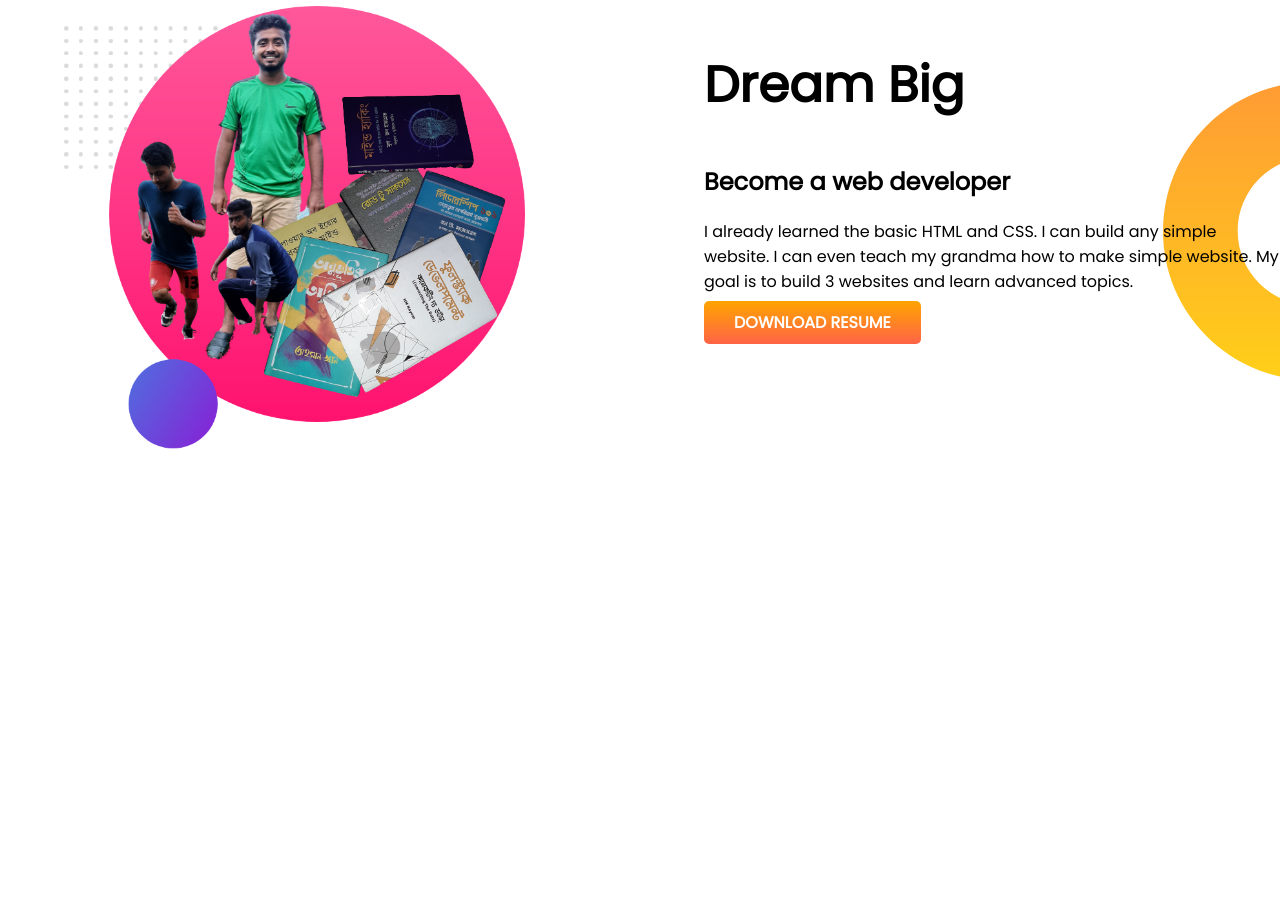
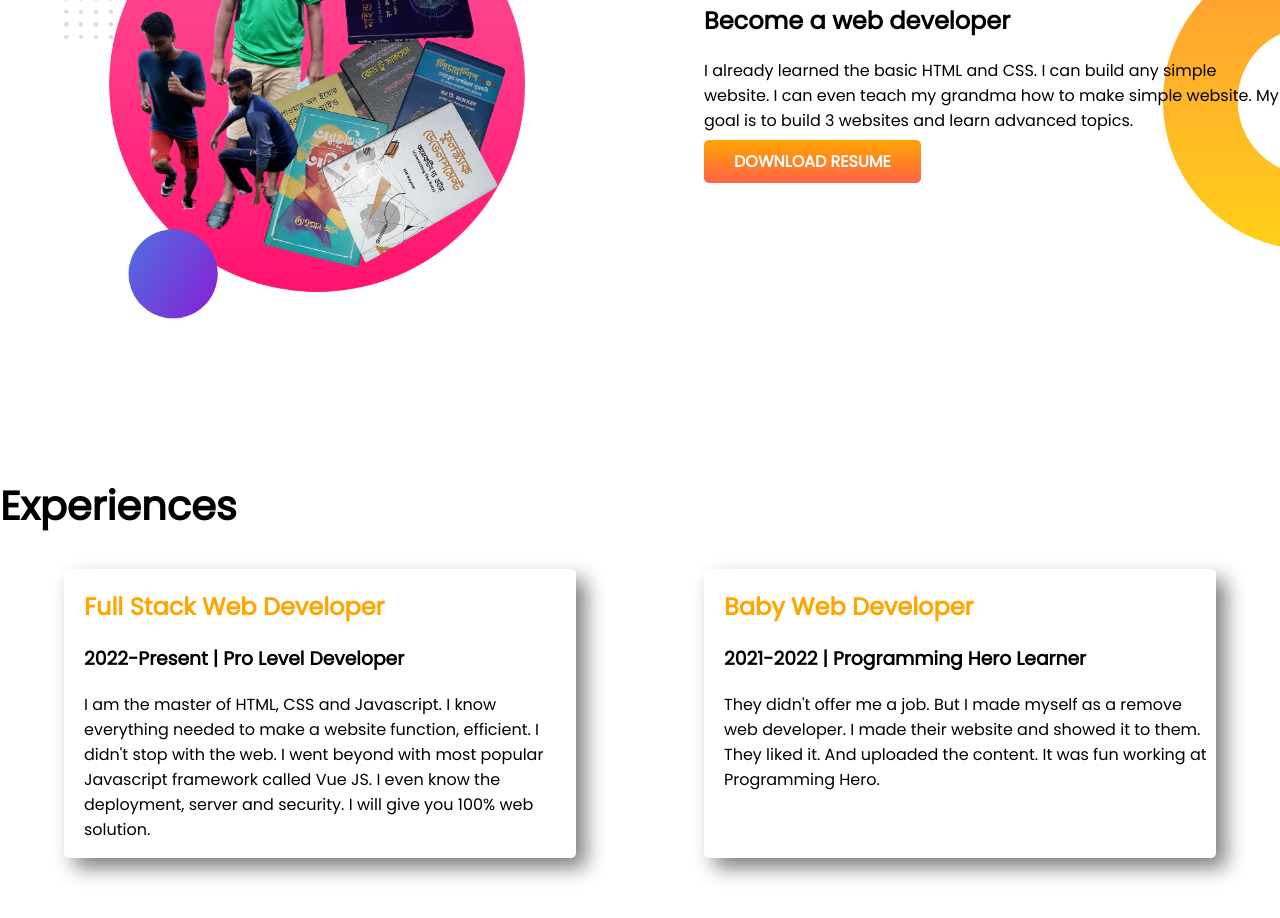
Before and after one commit to sujanshaikh369/developer-portfolio, a plain HTML site: page index.html in a window 1280 px wide. Shown: the part 832-1750 px from the top of the page. Before the commit the page ends 1438 px from the top, so only its background shows below. Drawn offline with Linux system fonts and the light colour scheme.

Commit message:
Experiences Added

```diff
--- a/index.html
+++ b/index.html
@@ -14,7 +14,7 @@
 
 <body>
     <!--The header Secction-->
-    <section class="top-banner">
+    <section class="top-banner flexible-section">
         <div class="half-width">
             <h1>Welcome To</h1>
             <h1><span class="orange-color">Md. Sujan Shaikh</span> World!</h1>
@@ -35,8 +35,8 @@
         </div>
     </section>
 
-    <!--The Middle Secction-->
-    <section class="dream-big">
+    <!--The Big Dream Secction-->
+    <section class="dream-big flexible-section">
         <div class="half-width">
             <img src="images/mix_bg.png" alt="">
         </div>
@@ -51,6 +51,32 @@
 
     </section>
 
+    <!--The Experience Secction-->
+    <section class="experience-area">
+        <h1>Experiences</h1>
+        <div class="flexible-section">
+            <div class="experience-item">
+                <h2 class="orange-color">Full Stack Web Developer</h2>
+                <h3>2022-Present | Pro Level Developer</h3>
+                <p>I am the master of HTML, CSS and Javascript. I know everything needed to make a website function,
+                    efficient. I didn't stop with the web. I went beyond with most popular Javascript framework called
+                    Vue
+                    JS. I even know the deployment, server and security. I will give you 100% web solution.
+                </p>
+            </div>
+            <div class="experience-item">
+                <h2 class="orange-color">Baby Web Developer</h2>
+                <h3>2021-2022 | Programming Hero Learner</h3>
+                <p>They didn't offer me a job. But I made myself as a remove web developer. I made their website and
+                    showed
+                    it to them. They liked it. And uploaded the content. It was fun working at Programming Hero.
+                </p>
+            </div>
+        </div>
+    </section>
+
+
+
 </body>
 
 </html>
--- a/style.css
+++ b/style.css
@@ -6,11 +6,14 @@ body{
 h1{
     font-size: 50px;
 }
+h1{
+    font-size: 40px;
+}
 
 .orange-color{
     color: orange;
 }
-section{
+.flexible-section{
     display:flex;
     margin-bottom: 150px;
 }
@@ -39,3 +42,11 @@ section{
     float: right;
     background-position: right;
 }
+.experience-item{
+    box-shadow: 10px 10px 20px gray;
+    width: 40%;
+    margin-left: 5%;
+    margin-right: 5%;
+    padding-left: 20px;
+    border-radius: 5px;
+}
```
